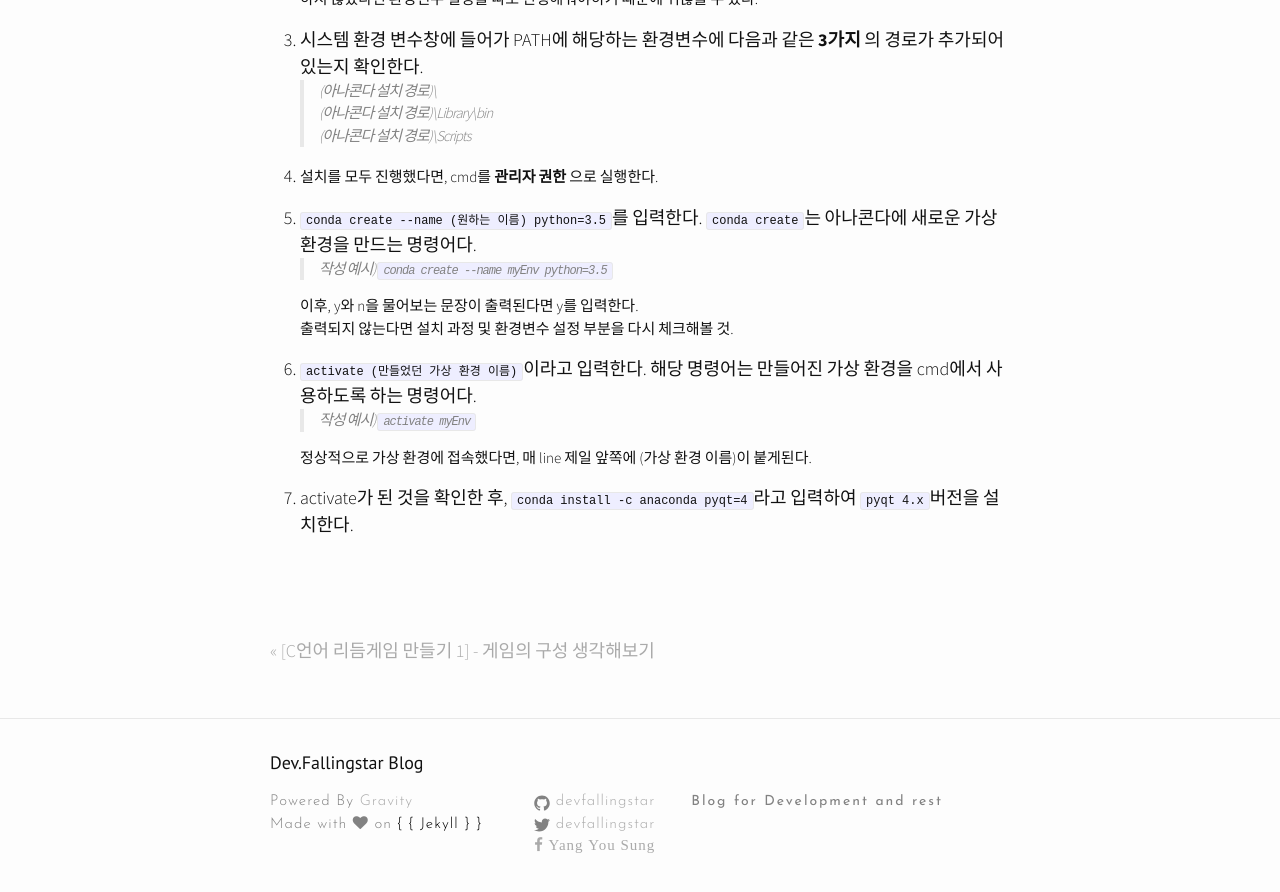
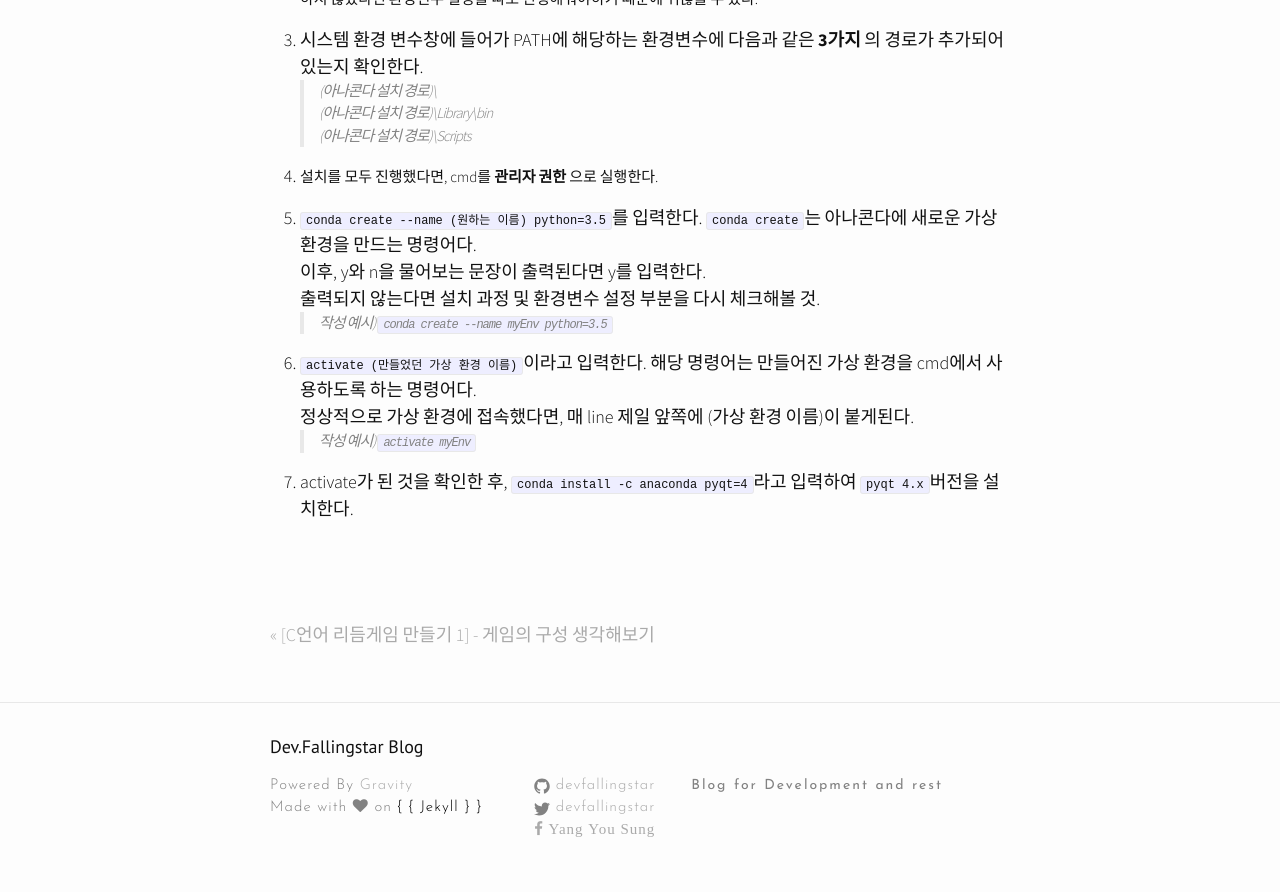
Before and after one commit to devFallingstar/backup-devfallingstar.github.io, a Jekyll site: the page built from _posts/2017-07-02-anacondainstallpython35pyqt4.markdown, in a window 1280 px wide and 900 px high, scrolled down 1391 px. Shown: the top 892 px of the window. Built offline with Jekyll 4.4.1, drawn with Linux system fonts in a browser that asks for light colours; nearby versions of some CDN libraries.

Commit message:
Fix typo2

```diff
--- a/_posts/2017-07-02-anacondainstallpython35pyqt4.markdown
+++ b/_posts/2017-07-02-anacondainstallpython35pyqt4.markdown
@@ -29,14 +29,12 @@ categories: ["Development", "Programming", "Python", "Anaconda", "PyQt"]
 4.  설치를 모두 진행했다면, cmd를 **관리자 권한** 으로 실행한다.
 
 5.  `conda create --name (원하는 이름) python=3.5`를 입력한다. `conda create`는 아나콘다에 새로운 가상 환경을 만드는 명령어다.
+이후, y와 n을 물어보는 문장이 출력된다면 y를 입력한다.
+출력되지 않는다면 설치 과정 및 환경변수 설정 부분을 다시 체크해볼 것.
 > 작성 예시) `conda create --name myEnv python=3.5`
 
-    이후, y와 n을 물어보는 문장이 출력된다면 y를 입력한다.
-    출력되지 않는다면 설치 과정 및 환경변수 설정 부분을 다시 체크해볼 것.
-
 6.  `activate (만들었던 가상 환경 이름)`이라고 입력한다. 해당 명령어는 만들어진 가상 환경을 cmd에서 사용하도록 하는 명령어다.
+정상적으로 가상 환경에 접속했다면, 매 line 제일 앞쪽에 (가상 환경 이름)이 붙게된다.
 > 작성 예시) `activate myEnv`
 
-    정상적으로 가상 환경에 접속했다면, 매 line 제일 앞쪽에 (가상 환경 이름)이 붙게된다.
-
 7.  activate가 된 것을 확인한 후, `conda install -c anaconda pyqt=4`라고 입력하여 `pyqt 4.x`버전을 설치한다.
```
